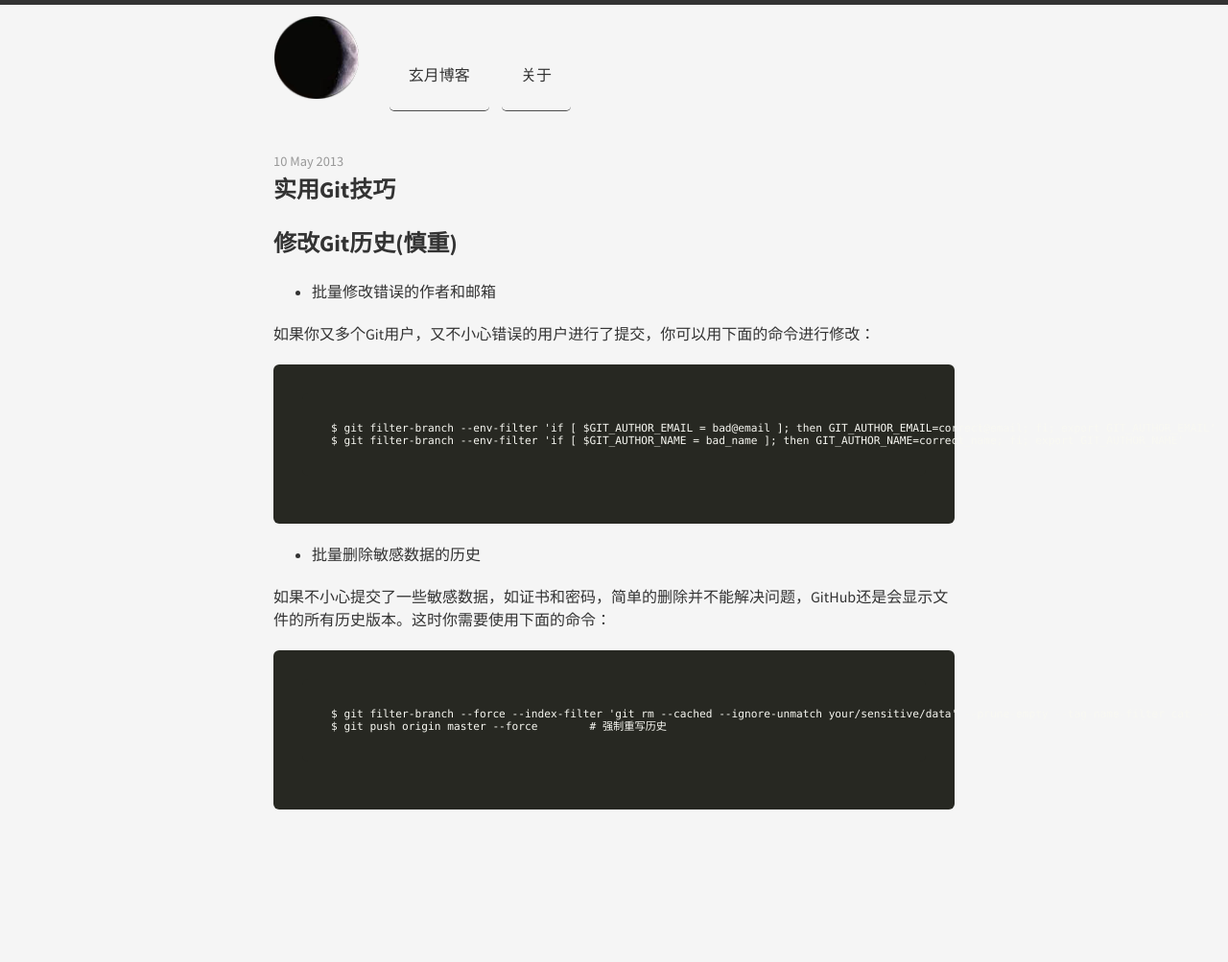
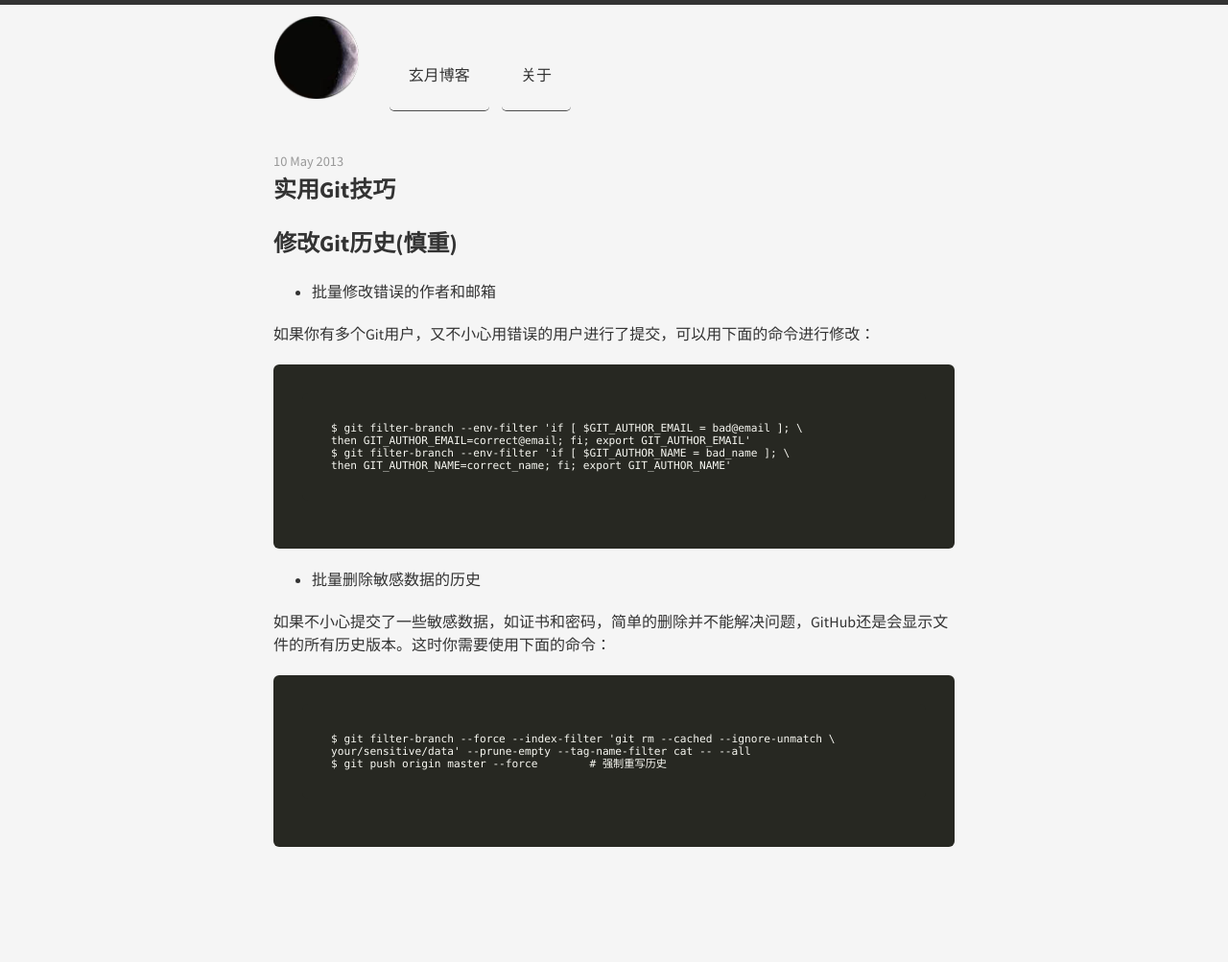
Before and after one commit to lyroyce/lyroyce.github.io, a Jekyll site: the page built from _posts/2013-05-10-git-tips.md, in a window 1280 px wide. Shown: the whole page at 96% size. Built offline with Jekyll 4.4.1, drawn with Linux system fonts in a browser that asks for light colours; nearby versions of some CDN libraries; Markdown is read by kramdown in place of the engine named in the settings; before the commit the page ends 964 px from its top, so only the background shows below that.

Commit message:
edit post: git tips: misc fix

```diff
--- a/_posts/2013-05-10-git-tips.md
+++ b/_posts/2013-05-10-git-tips.md
@@ -7,14 +7,17 @@ title: 实用Git技巧
 -------
 - 批量修改错误的作者和邮箱
 
-如果你又多个Git用户，又不小心错误的用户进行了提交，你可以用下面的命令进行修改：
+如果你有多个Git用户，又不小心用错误的用户进行了提交，可以用下面的命令进行修改：
 
-	$ git filter-branch --env-filter 'if [ $GIT_AUTHOR_EMAIL = bad@email ]; then GIT_AUTHOR_EMAIL=correct@email; fi; export GIT_AUTHOR_EMAIL'
-	$ git filter-branch --env-filter 'if [ $GIT_AUTHOR_NAME = bad_name ]; then GIT_AUTHOR_NAME=correct_name; fi; export GIT_AUTHOR_NAME'
+	$ git filter-branch --env-filter 'if [ $GIT_AUTHOR_EMAIL = bad@email ]; \
+	then GIT_AUTHOR_EMAIL=correct@email; fi; export GIT_AUTHOR_EMAIL'
+	$ git filter-branch --env-filter 'if [ $GIT_AUTHOR_NAME = bad_name ]; \
+	then GIT_AUTHOR_NAME=correct_name; fi; export GIT_AUTHOR_NAME'
 
 - 批量删除敏感数据的历史
 
 如果不小心提交了一些敏感数据，如证书和密码，简单的删除并不能解决问题，GitHub还是会显示文件的所有历史版本。这时你需要使用下面的命令：
 
-	$ git filter-branch --force --index-filter 'git rm --cached --ignore-unmatch your/sensitive/data' --prune-empty --tag-name-filter cat -- --all		# 可能删除commit记录
+	$ git filter-branch --force --index-filter 'git rm --cached --ignore-unmatch \
+	your/sensitive/data' --prune-empty --tag-name-filter cat -- --all
 	$ git push origin master --force	# 强制重写历史
```
